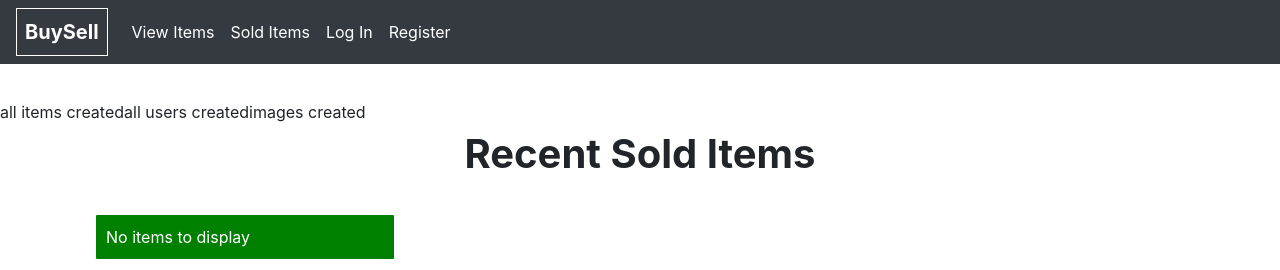
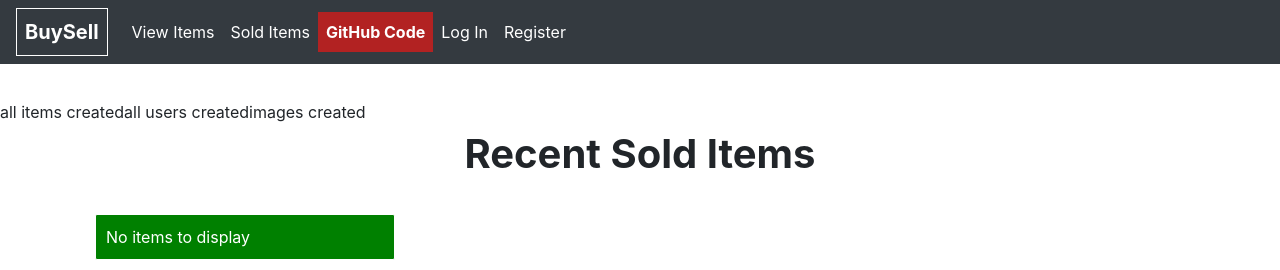
Before and after one commit to jagtarkhinda/eCommercePhp, a PHP site: page /index.php in a window 1280 px wide. Shown: the top 270 px of the page. Run offline with PHP 8.4, Linux system fonts and the light colour scheme; data comes from the database, SQL or seed files in the repository.

Commit message:
added github link in navingation

```diff
--- a/header.php
+++ b/header.php
@@ -28,6 +28,9 @@
             <li class="nav-item active">
             <a class="nav-link" href="index.php">Sold Items</a>
                 </li>
+                <li class="nav-item active" style="background-color:#B22222;font-weight:bold;">
+            <a class="nav-link" href="https://github.com/jagtarkhinda/eCommercePhp">GitHub Code</a>
+                </li>
 <!--
           <li class="nav-item">
             <a class="nav-link" href="view_items.php">View Items</a>
```
